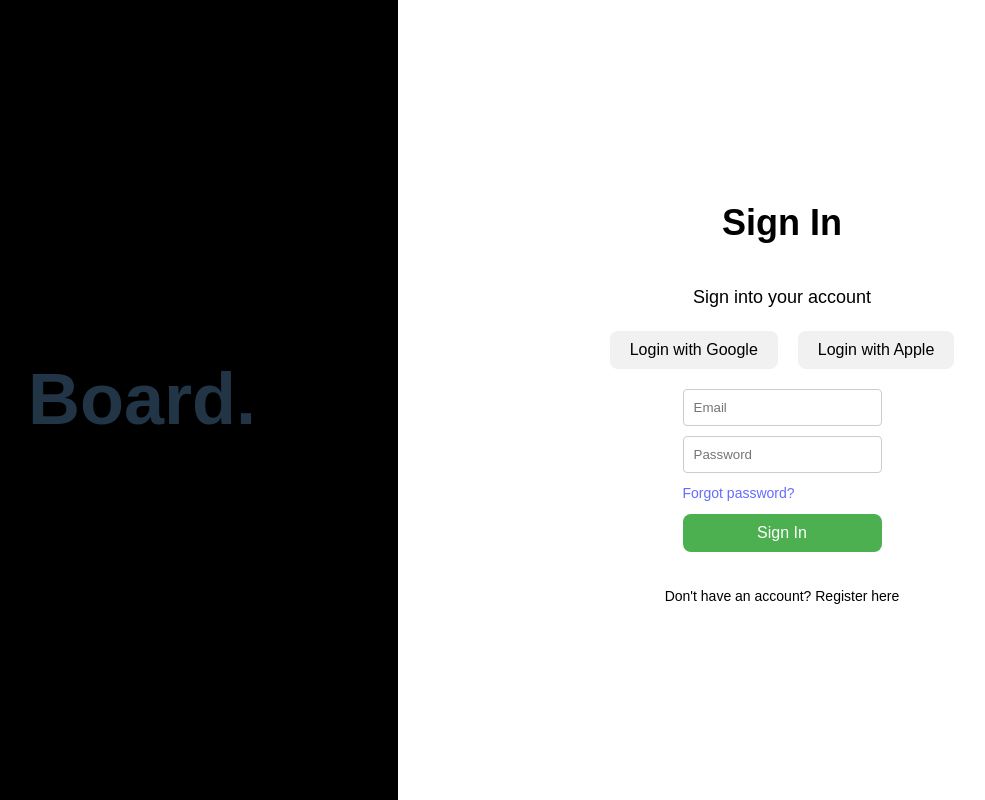
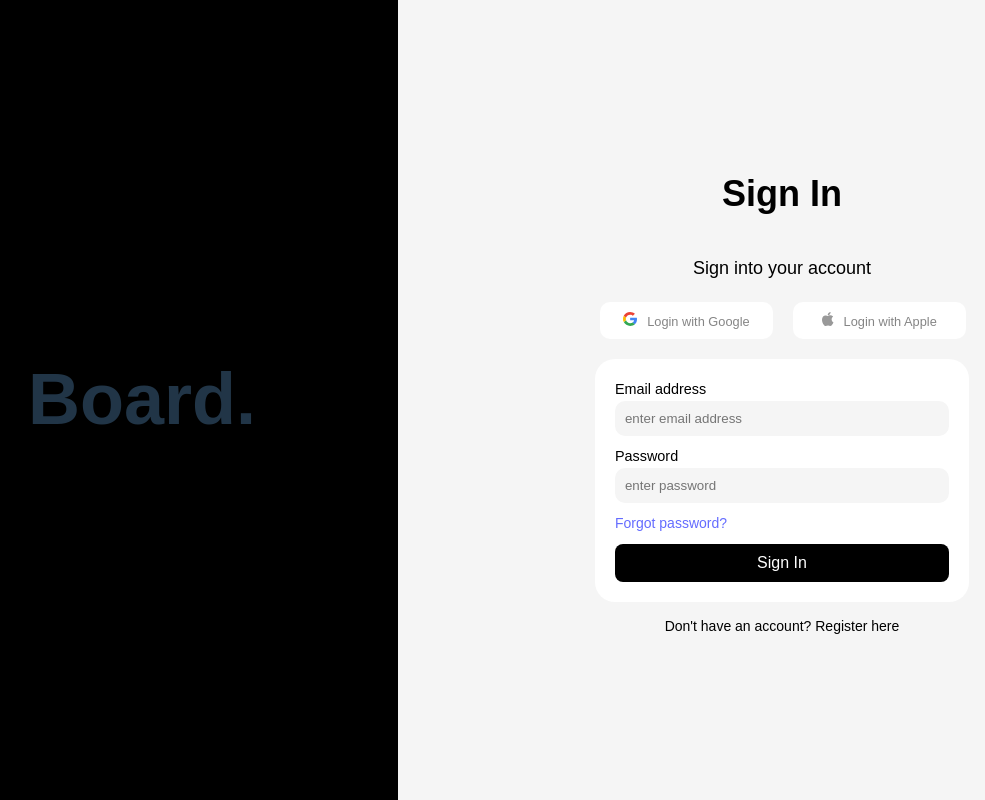
Before and after one commit to shivankkunwar/reactDashboard, a React (Vite) app: page / in a window 1280 px wide. Shown: the whole page, without its empty margins (114-1099 px from the left). Built offline with nearby package versions, Linux system fonts and the light colour scheme.

Commit message:
login form updated

```diff
--- a/index.html
+++ b/index.html
@@ -3,6 +3,8 @@
   <head>
     <meta charset="UTF-8" />
     <link rel="icon" type="image/svg+xml" href="/vite.svg" />
+    <link rel="stylesheet" href="https://cdnjs.cloudflare.com/ajax/libs/font-awesome/5.15.4/css/all.min.css" />
+    <script src="https://kit.fontawesome.com/your_font_awesome_kit.js" crossorigin="anonymous"></script>
     <meta name="viewport" content="width=device-width, initial-scale=1.0" />
     <title>Vite + React</title>
   </head>
--- a/src/Login/Login.css
+++ b/src/Login/Login.css
@@ -11,7 +11,7 @@
     width: 40%;
 }
 .right-container{
-    background-color: white;
+    background-color: #f5f5f5;
     color: black;
     width: 60%;
     display: flex;
@@ -55,31 +55,62 @@
 
   .button-row {
     display: flex;
-    justify-content: center;
+    justify-content: space-between;
     margin-bottom: 20px;
+    width: 50%;
   }
 
   .google-btn,
   .apple-btn {
+    padding: 10px 4px;
     margin: 0 10px;
-    padding: 10px 20px;
-    font-size: 16px;
+    font-size: 0.8rem; /* Relative font size using em */
     border: none;
-    background-color: #f1f1f1;
+    background-color: #ffffff;
+    color: #858585;
+    border-radius: 10px;
     cursor: pointer;
+    overflow: hidden;
+    white-space: nowrap;
+    text-overflow: ellipsis;
+    flex-shrink: 0;
+    width: 45%;
+  }
+  @media (max-width: 480px) {
+    .google-btn,
+    .apple-btn {
+      font-size: 0.9em;
+    }
+  }
+
+  @media (max-width: 320px) {
+    .google-btn,
+    .apple-btn {
+      font-size: 0.8em;
+    }
+  }
+  .icons{
+    margin-right: 10px;
   }
 
   .login-form {
     display: flex;
     flex-direction: column;
-    margin-bottom: 20px;
+    padding: 20px;
+    margin: 0 auto;
+    width: 43.5%;
+    background-color: #ffffff;
+    border-radius: 20px;
+
   }
 
   .login-form input {
     padding: 10px;
     margin-bottom: 10px;
-    border: 1px solid #ccc;
-    border-radius: 4px;
+    border: 0px solid #ccc;
+    border-radius: 10px;
+    background-color: #f5f5f5;
+    color: black;
   }
 
   .forgot-password {
@@ -91,11 +122,13 @@
     padding: 10px 20px;
     font-size: 16px;
     border: none;
-    background-color: #4caf50;
+    background-color: Black;
     color: white;
     cursor: pointer;
   }
-
+  label{
+    font-size: 0.9rem;
+  }
   .register {
     font-size: 14px;
   }
--- a/src/Login/Login.jsx
+++ b/src/Login/Login.jsx
@@ -1,5 +1,7 @@
 import React from 'react'
 import "./Login.css";
+import google from "../icons/google.svg"
+import apple from "../icons/apple.svg"
 function Login() {
   return (
     <div className="main-container">
@@ -11,12 +13,20 @@ function Login() {
             <h1 className="signin">Sign In</h1>
             <p className="subtitle">Sign into your account</p>
             <div className="button-row">
-                <button className="google-btn">Login with Google</button>
-                <button className="apple-btn">Login with Apple</button>
+                <button className="google-btn">
+
+                <img src={google} className='icons' alt="" />
+                 Login with Google
+                </button>
+                <button className="apple-btn">
+                <img src={apple} className='icons'alt="" />
+                Login with Apple</button>
             </div>
             <form className="login-form">
-            <input type="email" placeholder="Email" />
-            <input type="password" placeholder="Password" />
+            <label htmlFor="">Email address</label>
+            <input type="enter" placeholder="enter email address" />
+            <label htmlFor="">Password</label>
+            <input type="password" placeholder="enter password" />
             <a href="#" className="forgot-password">Forgot password?</a>
             <button type="submit" className="signin-btn">Sign In</button>
             </form>
```
Also changed, not shown: src/icons/apple.svg (added), src/icons/google.svg (added).
